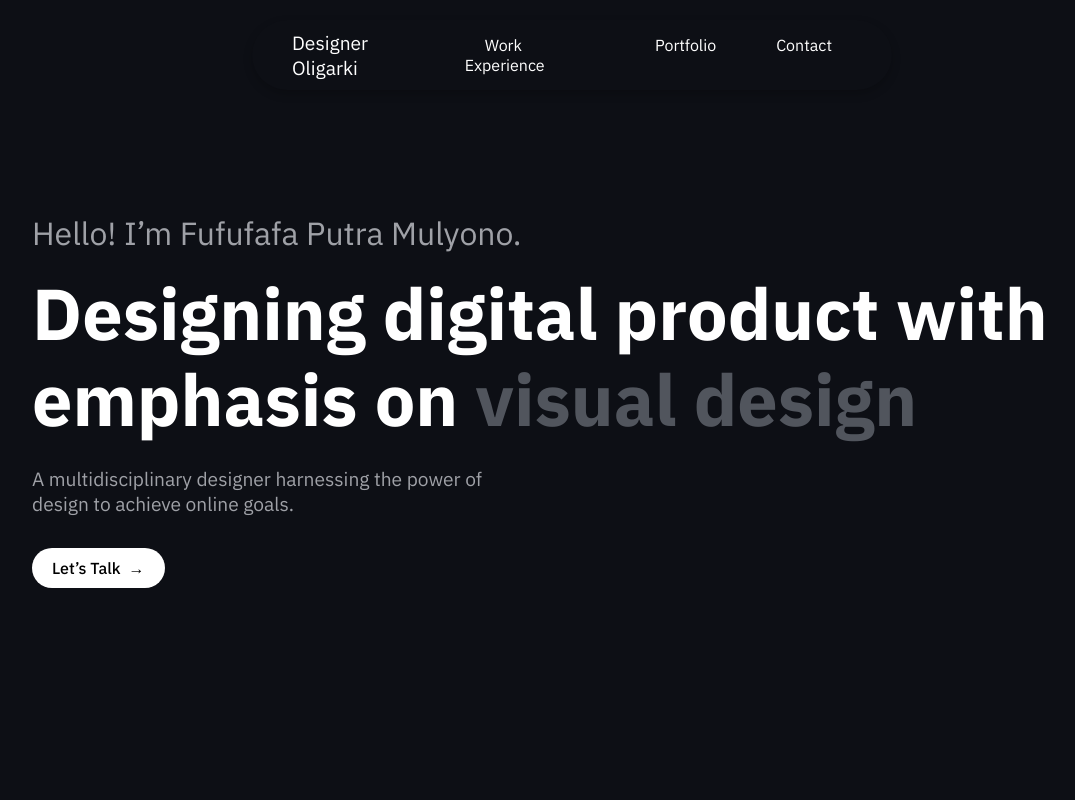
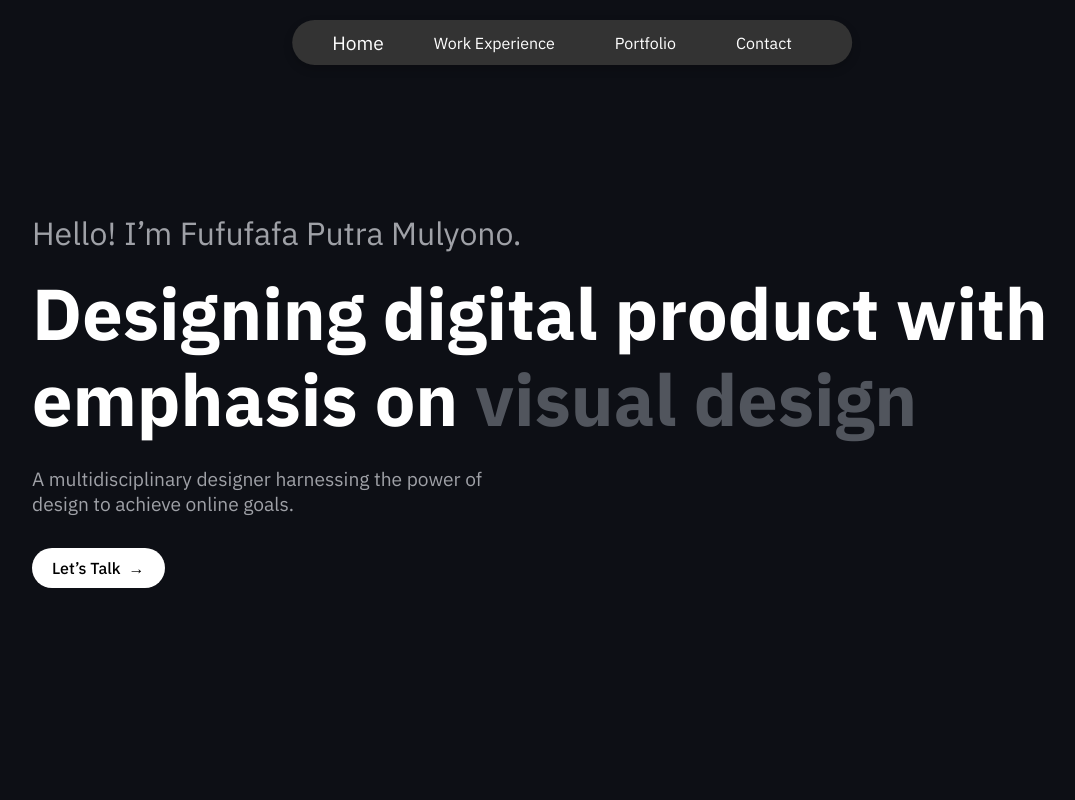
Before and after one commit to qobalaihromi/webportfolio, a plain HTML site: page index.html in a window 1280 px wide. Shown: the top 800 px of the page, without its empty margins (68-1143 px from the left). Drawn offline with Linux system fonts and the light colour scheme; no server answers.

Commit message:
Restyle section

```diff
--- a/index.html
+++ b/index.html
@@ -13,7 +13,9 @@
     <!-- Navbar -->
     <header>
         <nav class="navbar">
-            <div class="logo">Designer Oligarki</div>
+            <div class="logo">
+                <a href="#hero" class="home-link">Home</a>
+            </div>
             <ul class="nav-links">
                 <li><a href="#work-experience">Work Experience</a></li>
                 <li><a href="#portfolio">Portfolio</a></li>
--- a/style.css
+++ b/style.css
@@ -82,7 +82,7 @@ body {
     justify-content: center;
     align-items: center;
     padding: 10px 40px;
-    background-color: #0d0f15;
+    background-color: #333333; /* Ubah warna capsule menjadi dark grey */
     position: fixed;
     width: fit-content;
     top: 20px;
@@ -94,9 +94,10 @@ body {
     box-shadow: 0px 4px 10px rgba(0, 0, 0, 0.2);
 }
 
-.logo {
+.logo a {
+    color: #ffffff;
+    text-decoration: none;
     font-size: 1.2rem;
-    color: #ffffff;
     margin-right: 30px;
 }
 
@@ -132,12 +133,12 @@ body {
 
 /* Sticky Navbar */
 .sticky {
-    background-color: #000000;
+    background-color: #444444; /* Ubah warna capsule saat sticky */
     padding: 10px 60px;
     box-shadow: 0px 4px 12px rgba(0, 0, 0, 0.3);
 }
 
-/* Adjust spacing for sections */
+/* Section spacing */
 section {
     padding-top: 100px;
 }
```
